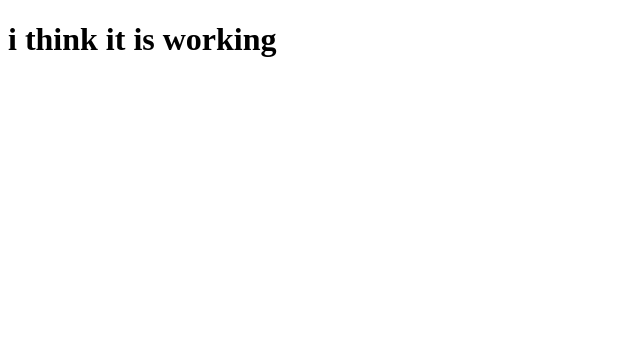
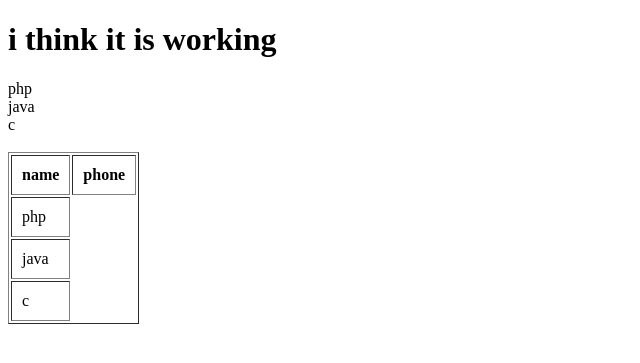
Before and after one commit to Sidhant-Kumar/runnnnn, a Django app: page / in a window 1280 px wide. Shown: the top 363 px of the page, without its empty margins (0-640 px from the left). Run offline with Django 3.2, Linux system fonts and the light colour scheme.

Commit message:
kuch to ho raha hai

```diff
--- a/vs/templates/index.html
+++ b/vs/templates/index.html
@@ -6,5 +6,20 @@
 </head>
 <body>
     <h1>{{work}}</h1>
+    {% for n in list%}
+    <div>{{n}}</div>
+    {% endfor %}
+    <br/>
+    <table border="1" cellpadding="10">
+        <tr >
+            <th>name</th>
+            <th>phone</th>
+        </tr>
+    {% for k in list %}
+        <tr>
+            <td>{{k}}</td>
+        </tr>
+    {% endfor %}
+    </table>
 </body>
 </html>
--- a/vs/vs/views.py
+++ b/vs/vs/views.py
@@ -10,5 +10,6 @@ def home(request):
     data = {
         'title':'hmmmm',
         'work': 'i think it is working',
+        'list': ['php','java','c']
     }
     return render(request, 'index.html',data)
```
